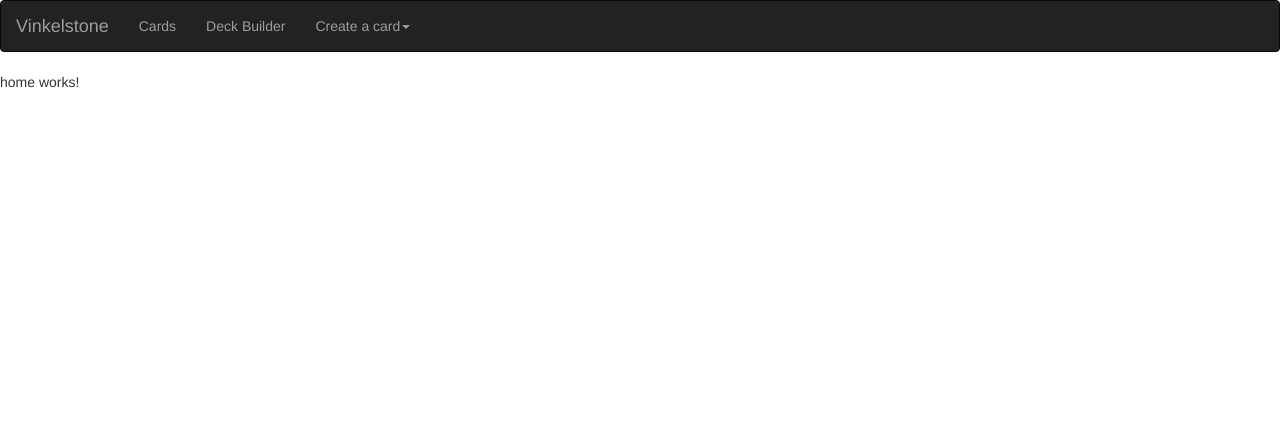
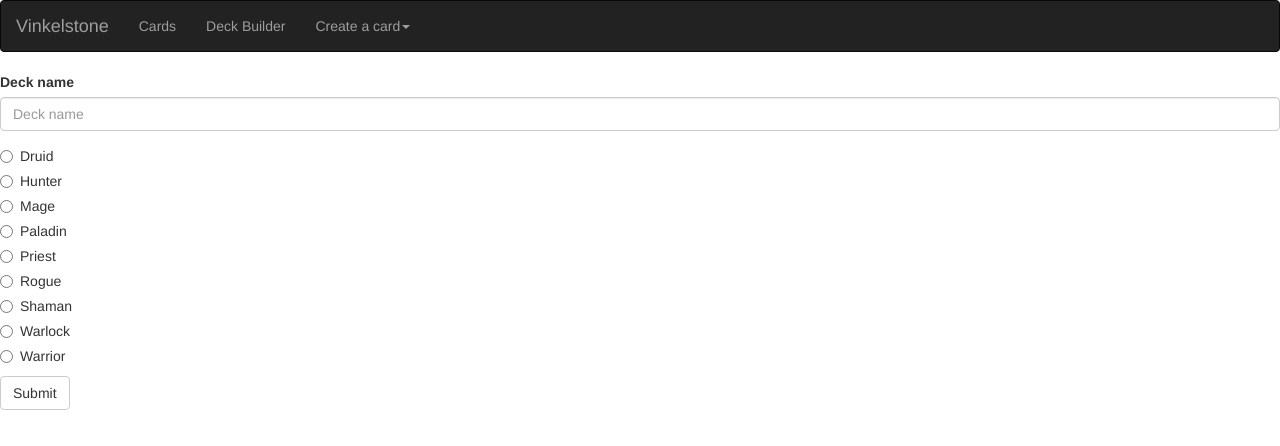
Before and after one commit to Team-Vinkel/Vinkelstone, an Angular app: page /deck-create in a window 1280 px wide. Before the commit this address led to /home. Shown: the top 446 px of the page. Built offline with nearby package versions, Linux system fonts and the light colour scheme.

Commit message:
created decks now can be viewed. Added simple deck creation form

```diff
--- a/src/app/app-routing.module.ts
+++ b/src/app/app-routing.module.ts
@@ -4,6 +4,7 @@ import { NgModule } from '@angular/core';
 import { HomeComponent } from './home/home.component';
 import { CardsListComponent } from './cards/cards-list/cards-list.component';
 import { DeckBuilderComponent } from './deck-builder/deck-builder.component';
+import { CreateDeckComponent } from './deck-builder/create-deck/create-deck.component'
 import { CreateCardComponent } from './cards/create-card/create-card.component';
 import { CreateSpellComponent } from './cards/create-card/create-spell/create-spell.component';
 import { CreateHeroPowerComponent } from './cards/create-card/create-hero-power/create-hero-power.component';
@@ -22,6 +23,10 @@ const appRoutes: Routes = [
     {
         path: 'deck',
         component: DeckBuilderComponent
+    },
+    {
+        path: 'deck-create',
+        component: CreateDeckComponent
     },
     {
         path: 'create-card',
--- /dev/null
+++ b/src/app/deck-builder/create-deck/create-deck.component.html
@@ -0,0 +1,34 @@
+<form (ngSubmit)="createDeck($event)">
+  <div class="form-group">
+    <label for="deckName">Deck name</label>
+    <input type="text" class="form-control" id="deckName" placeholder="Deck name">
+  </div>
+  <div class="radio">
+    <label><input type="radio" name="deckType">Druid</label>
+  </div>
+  <div class="radio">
+    <label><input type="radio" name="deckType">Hunter</label>
+  </div>
+  <div class="radio">
+    <label><input type="radio" name="deckType">Mage</label>
+  </div>
+  <div class="radio">
+    <label><input type="radio" name="deckType">Paladin</label>
+  </div>
+  <div class="radio">
+    <label><input type="radio" name="deckType">Priest</label>
+  </div>
+  <div class="radio">
+    <label><input type="radio" name="deckType">Rogue</label>
+  </div>
+  <div class="radio">
+    <label><input type="radio" name="deckType">Shaman</label>
+  </div>
+  <div class="radio">
+    <label><input type="radio" name="deckType">Warlock</label>
+  </div>
+  <div class="radio">
+    <label><input type="radio" name="deckType">Warrior</label>
+  </div>
+  <button type="submit" class="btn btn-default">Submit</button>
+</form>
--- /dev/null
+++ b/src/app/deck-builder/create-deck/create-deck.component.ts
@@ -0,0 +1,18 @@
+import { Component, OnInit } from '@angular/core';
+import { NgForm } from '@angular/forms';
+@Component({
+  selector: 'app-create-deck',
+  templateUrl: './create-deck.component.html',
+  styleUrls: ['./create-deck.component.css']
+})
+export class CreateDeckComponent implements OnInit {
+
+  constructor() { }
+
+  ngOnInit() {
+  }
+
+  createDeck(event) {
+    console.log(event);
+  }
+}
--- a/src/app/deck-builder/deck-builder.component.html
+++ b/src/app/deck-builder/deck-builder.component.html
@@ -1,7 +1,8 @@
+<button type="button" class="btn btn-primary" routerLink="/deck-create">Create a deck</button>
 <div class="row">
   <div *ngFor="let deck of decks" class="col-xs-6 col-md-3">
     <a href="#" class="thumbnail">
-      <img src="{{deck.pictureUrl}}" alt="deck-image">
+      <img src="/assets/images/deck-types/{{deck.type}}.png" alt="deck-image">
     </a>
   </div>
 </div>
--- a/src/app/deck-builder/deck-builder.component.ts
+++ b/src/app/deck-builder/deck-builder.component.ts
@@ -17,7 +17,12 @@ export class DeckBuilderComponent implements OnInit {
   }
 
   ngOnInit() {
-    this.decks = this._deckBuilderService.getAllDecks()
+    this._deckBuilderService
+      .getAllDecks()
+      .subscribe(
+        res => this.decks = res,
+        err => console.log(err)
+      );
   }
 
 }
--- a/src/app/deck-builder/shared/deck-builder.service.ts
+++ b/src/app/deck-builder/shared/deck-builder.service.ts
@@ -3,7 +3,7 @@ import { Observable } from 'rxjs/observable';
 
 import { KinveyService } from './../../shared/kinvey/kinvey.service';
 
-import { IDeck, Deck } from './deck';
+import { IDeck } from './deck';
 import { DeckType } from './enums/deck-type';
 
 const DECK_COLLECTION_NAME = 'decks';
@@ -13,20 +13,8 @@ export class DeckBuilderService {
     constructor(private _kinvey: KinveyService) {
     }
 
-    public getAllDecks() {
-        // return this._kinvey.getCollection(DECK_COLLECTION_NAME);
-        let decks: Deck[] = [
-            new Deck(DeckType.Druid, "Druid", "kosio"),
-            new Deck(DeckType.Hunter, "Hunter", "kosio"),
-            new Deck(DeckType.Mage, "Mage", "kosio"),
-            new Deck(DeckType.Paladin, "Paladin", "kosio"),
-            new Deck(DeckType.Priest, "Priest", "kosio"),
-            new Deck(DeckType.Rogue, "Rogue", "kosio"),
-            new Deck(DeckType.Shaman, "Shaman", "kosio"),
-            new Deck(DeckType.Warlock, "Warlock", "kosio"),
-            new Deck(DeckType.Warrior, "Warrior", "kosio")
-        ];
-        return decks;
+    public getAllDecks(): Observable<IDeck[]> {
+        return this._kinvey.getCollection(DECK_COLLECTION_NAME);
     }
 
     public createDeck(deck: IDeck) {
--- a/src/app/deck-builder/shared/deck.ts
+++ b/src/app/deck-builder/shared/deck.ts
@@ -4,51 +4,4 @@ export interface IDeck {
     type: DeckType;
     name: string;
     creator: string;
-    pictureUrl: string;
 }
-
-export class Deck implements IDeck {
-    public type: DeckType;
-    public name: string;
-    public creator: string;
-    public pictureUrl: string;
-
-    constructor(type: DeckType, name: string, creator: string) {
-        this.type = type;
-        this.name = name;
-        this.creator = creator;
-
-        this._setUpDeckImage();
-    }
-
-    // this is probably a very shitty solution to the problem
-    private _setUpDeckImage() {
-        if (this.type === DeckType.Druid) {
-            this.pictureUrl = '../../../assets/images/deck-types/druid.png'
-        }
-        else if (this.type === DeckType.Hunter) {
-            this.pictureUrl = '../../../assets/images/deck-types/hunter.png'
-        }
-        else if (this.type === DeckType.Mage) {
-            this.pictureUrl = '../../../assets/images/deck-types/mage.png'
-        }
-        else if (this.type === DeckType.Paladin) {
-            this.pictureUrl = '../../../assets/images/deck-types/paladin.png'
-        }
-        else if (this.type === DeckType.Priest) {
-            this.pictureUrl = '../../../assets/images/deck-types/priest.png'
-        }
-        else if (this.type === DeckType.Rogue) {
-            this.pictureUrl = '../../../assets/images/deck-types/rogue.png'
-        }
-        else if (this.type === DeckType.Shaman) {
-            this.pictureUrl = '../../../assets/images/deck-types/shaman.png'
-        }
-        else if (this.type === DeckType.Warlock) {
-            this.pictureUrl = '../../../assets/images/deck-types/warlock.png'
-        }
-        else if (this.type === DeckType.Warrior) {
-            this.pictureUrl = '../../../assets/images/deck-types/warrior.png'
-        }
-    }
-}
```
Also changed, not shown: src/app/app.module.ts (+5 -2 lines), src/app/deck-builder/create-deck/create-deck.component.css (added), 1 other file (tests, documents, lock files or other folders).
